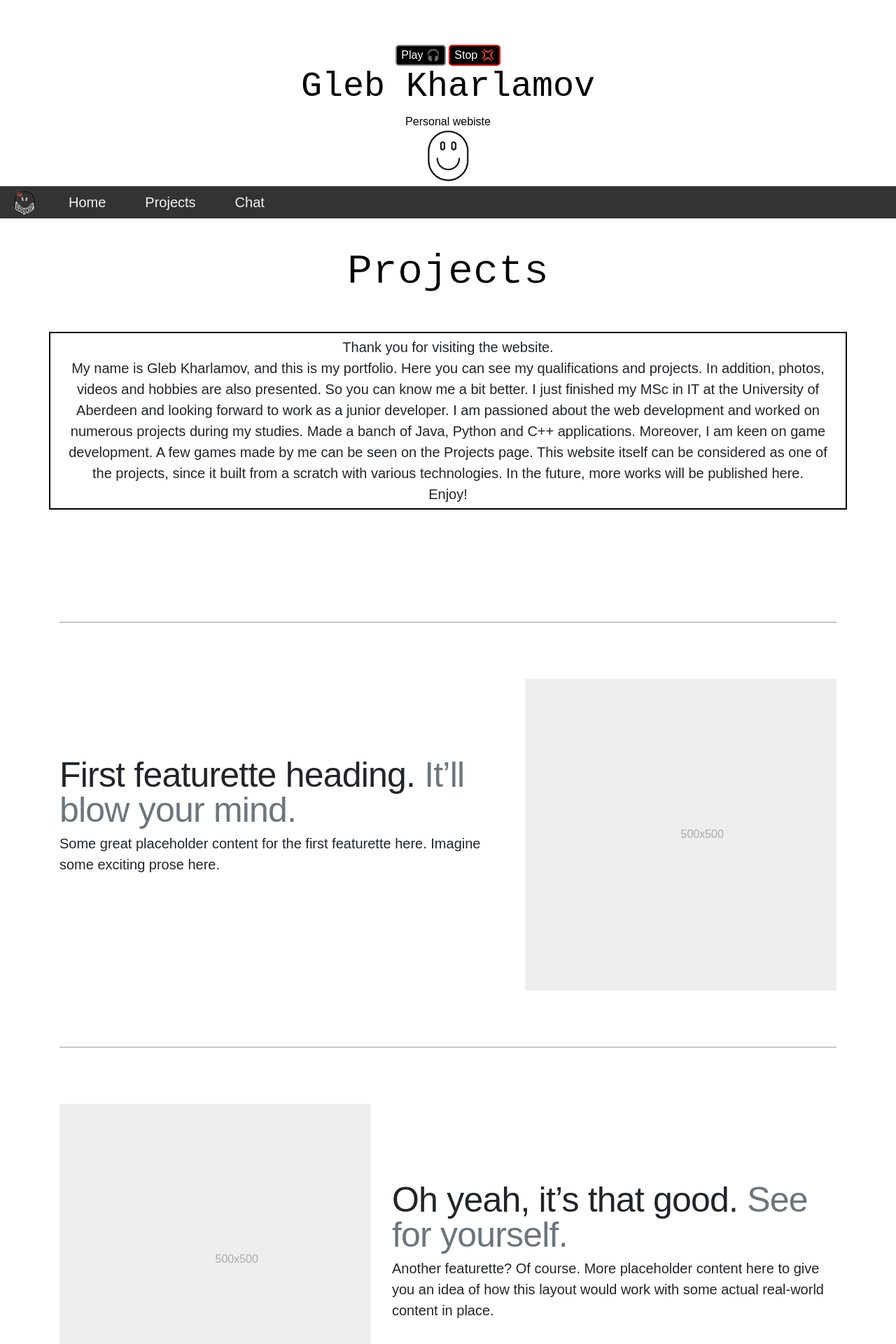
After one commit to Warmetallic/website, a Django app: page /projects/ in a window 1280 px wide. The commit adds this page. Shown: the top 1920 px of the page at 70% size. Run offline with Django 3.2, Linux system fonts and the light colour scheme.

Commit message:
projects

```diff
--- a/static/style.css
+++ b/static/style.css
@@ -1,11 +1,13 @@
 {% load static %}
 
 
-body{
+#hand{
     background-image: url(/static/img/hand.png);
     background-repeat: no-repeat;
     background-size: 100%;
-    background-position: 50% 660px;
+    background-position: 50% 360px;
+    margin: 0px;
+    padding: 0px;
 }
 
 
@@ -336,3 +338,86 @@ color: red;
   border: 2px solid red;
   border-radius: 5px;
 }
+
+
+
+
+* Carousel base class */
+.carousel {
+  margin-bottom: 4rem;
+}
+/* Since positioning the image, we need to help out the caption */
+.carousel-caption {
+  bottom: 3rem;
+  z-index: 10;
+}
+
+/* Declare heights because of positioning of img element */
+.carousel-item {
+  height: 50rem;
+}
+.carousel-item > img {
+  position: absolute;
+  top: 0;
+  left: 0;
+  min-width: 100%;
+  height: 50rem;
+}
+
+
+/* MARKETING CONTENT
+-------------------------------------------------- */
+
+/* Center align the text within the three columns below the carousel */
+.marketing .col-lg-4 {
+  margin-bottom: 1.5rem;
+  text-align: center;
+}
+.marketing h2 {
+  font-weight: 400;
+}
+/* rtl:begin:ignore */
+.marketing .col-lg-4 p {
+  margin-right: .75rem;
+  margin-left: .75rem;
+}
+/* rtl:end:ignore */
+
+
+/* Featurettes
+------------------------- */
+
+.featurette-divider {
+  margin: 5rem 0; /* Space out the Bootstrap <hr> more */
+}
+
+/* Thin out the marketing headings */
+.featurette-heading {
+  font-weight: 300;
+  line-height: 1;
+  /* rtl:remove */
+  letter-spacing: -.05rem;
+}
+
+
+/* RESPONSIVE CSS
+-------------------------------------------------- */
+
+@media (min-width: 40em) {
+  /* Bump up size of carousel content */
+  .carousel-caption p {
+    margin-bottom: 1.25rem;
+    font-size: 1.25rem;
+    line-height: 1.4;
+  }
+
+  .featurette-heading {
+    font-size: 50px;
+  }
+}
+
+@media (min-width: 62em) {
+  .featurette-heading {
+    margin-top: 7rem;
+  }
+}
--- a/website/templates/base.html
+++ b/website/templates/base.html
@@ -39,17 +39,17 @@
               <a class="nav-link" href="{% url 'home' %}">Home</a>
             </li>
             <li class="nav-item">
-              <a class="nav-link" href="about.html">Development</a>
+              <a class="nav-link" href="{% url 'projects' %}">Projects</a>
             </li>
             <li class="nav-item">
               <a class="nav-link" href="chat.html">Chat</a>
             </li>
           </ul>
         </nav>
-        <div>
+
           {% block content %}
           {% endblock %}
-        </div>
+
 
         <!--Footer-->
         <footer>
--- a/website/templates/home.html
+++ b/website/templates/home.html
@@ -3,6 +3,7 @@
 
 {% block content %}
 {% load static %}
+<div id="hand">
 <!--Introduction section-->
 <div class="container">
   <div class="row">
@@ -179,4 +180,5 @@
     </button>
   </div>
 </div>
+</div>
 {% endblock %}
--- /dev/null
+++ b/website/templates/projects.html
@@ -0,0 +1,67 @@
+{% extends 'base.html' %}
+
+
+{% block content %}
+{% load static %}
+<!--Introduction section-->
+<div class="container">
+  <div class="row">
+    <div class="col"><h1 class="welcome">Projects</h1></div>
+  </div>
+  <div class="row">
+    <div class="col overridep">
+      <p class="welcomePar">Thank you for visiting the website.<br> My name is Gleb Kharlamov, and this is my portfolio. Here you can see my qualifications and projects. In addition, photos, videos and hobbies are also presented. So you can know me a bit better. I just finished my MSc in IT at the University of Aberdeen and looking forward to work as a junior developer. I am passioned about the web development and worked on numerous projects during my studies. Made a banch of Java, Python and C++ applications. Moreover, I am keen on game development. A few games made by me can be seen on the Projects page. This website itself can be considered as one of the projects, since it built from a scratch with various technologies. In the future, more works will be published here.<br>Enjoy!</p>
+    </div>
+  </div>
+</div>
+
+    <div class="container">
+    <!-- START THE FEATURETTES -->
+
+    <hr class="featurette-divider">
+
+    <div class="row featurette">
+      <div class="col-md-7">
+        <h2 class="featurette-heading">First featurette heading. <span class="text-muted">It’ll blow your mind.</span></h2>
+        <p class="lead">Some great placeholder content for the first featurette here. Imagine some exciting prose here.</p>
+      </div>
+      <div class="col-md-5">
+        <svg class="bd-placeholder-img bd-placeholder-img-lg featurette-image img-fluid mx-auto" width="500" height="500" xmlns="http://www.w3.org/2000/svg" role="img" aria-label="Placeholder: 500x500" preserveAspectRatio="xMidYMid slice" focusable="false"><title>Placeholder</title><rect width="100%" height="100%" fill="#eee"/><text x="50%" y="50%" fill="#aaa" dy=".3em">500x500</text></svg>
+
+      </div>
+    </div>
+
+    <hr class="featurette-divider">
+
+    <div class="row featurette">
+      <div class="col-md-7 order-md-2">
+        <h2 class="featurette-heading">Oh yeah, it’s that good. <span class="text-muted">See for yourself.</span></h2>
+        <p class="lead">Another featurette? Of course. More placeholder content here to give you an idea of how this layout would work with some actual real-world content in place.</p>
+      </div>
+      <div class="col-md-5 order-md-1">
+        <svg class="bd-placeholder-img bd-placeholder-img-lg featurette-image img-fluid mx-auto" width="500" height="500" xmlns="http://www.w3.org/2000/svg" role="img" aria-label="Placeholder: 500x500" preserveAspectRatio="xMidYMid slice" focusable="false"><title>Placeholder</title><rect width="100%" height="100%" fill="#eee"/><text x="50%" y="50%" fill="#aaa" dy=".3em">500x500</text></svg>
+
+      </div>
+    </div>
+
+    <hr class="featurette-divider">
+
+    <div class="row featurette">
+      <div class="col-md-7">
+        <h2 class="featurette-heading">And lastly, this one. <span class="text-muted">Checkmate.</span></h2>
+        <p class="lead">And yes, this is the last block of representative placeholder content. Again, not really intended to be actually read, simply here to give you a better view of what this would look like with some actual content. Your content.</p>
+      </div>
+      <div class="col-md-5">
+        <svg class="bd-placeholder-img bd-placeholder-img-lg featurette-image img-fluid mx-auto" width="500" height="500" xmlns="http://www.w3.org/2000/svg" role="img" aria-label="Placeholder: 500x500" preserveAspectRatio="xMidYMid slice" focusable="false"><title>Placeholder</title><rect width="100%" height="100%" fill="#eee"/><text x="50%" y="50%" fill="#aaa" dy=".3em">500x500</text></svg>
+
+      </div>
+    </div>
+
+    <hr class="featurette-divider">
+
+    <!-- /END THE FEATURETTES -->
+
+  </div><!-- /.container -->
+
+
+{% endblock %}
--- a/website/urls.py
+++ b/website/urls.py
@@ -6,4 +6,6 @@ from django.conf.urls.static import static
 
 urlpatterns = [
 	path('', views.home, name="home"),
+	path('projects/', views.projects, name="projects"),
+
 ]
--- a/website/views.py
+++ b/website/views.py
@@ -6,3 +6,6 @@ from .models import Image
 def home(request):
     images = Image.objects.all()
     return render(request, 'home.html', {'images': images})
+
+def projects(request):
+    return render(request, 'projects.html', {})
```
Also changed, not shown: static/img/web.jpg (added).
